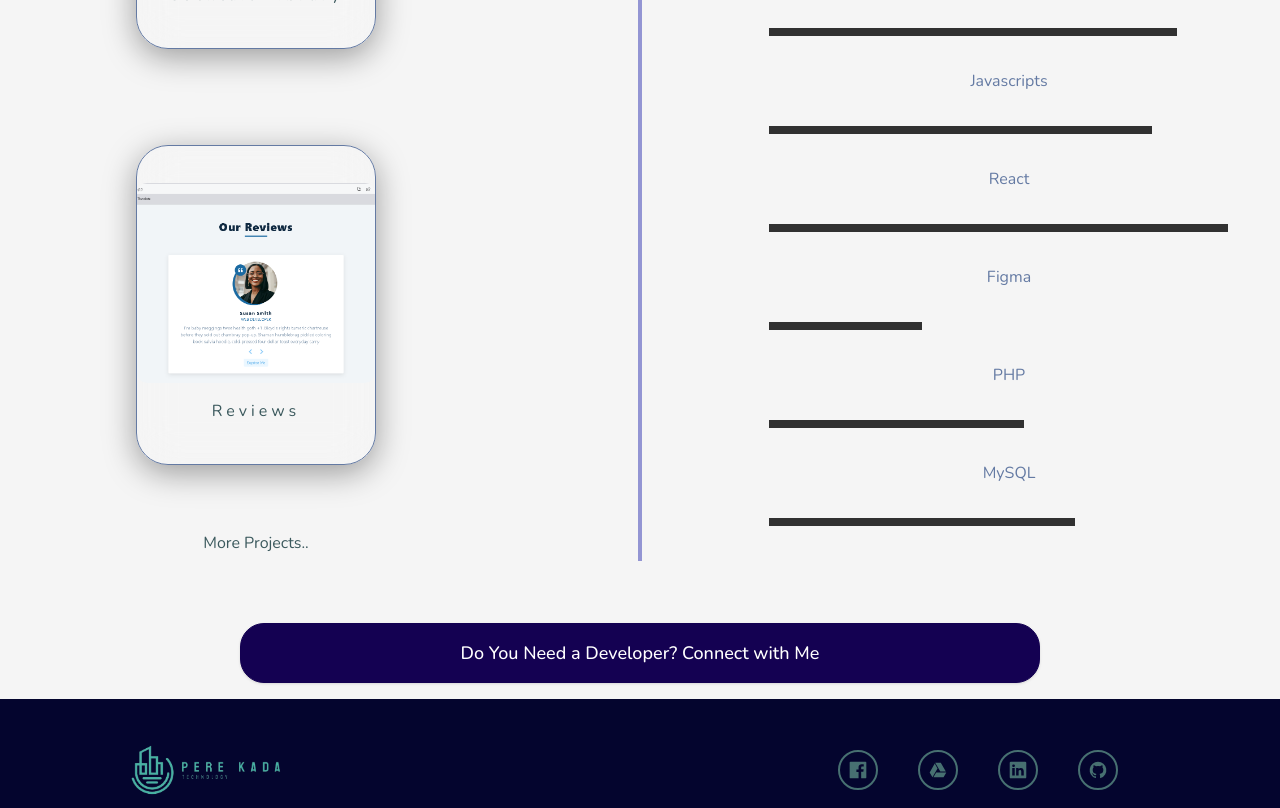
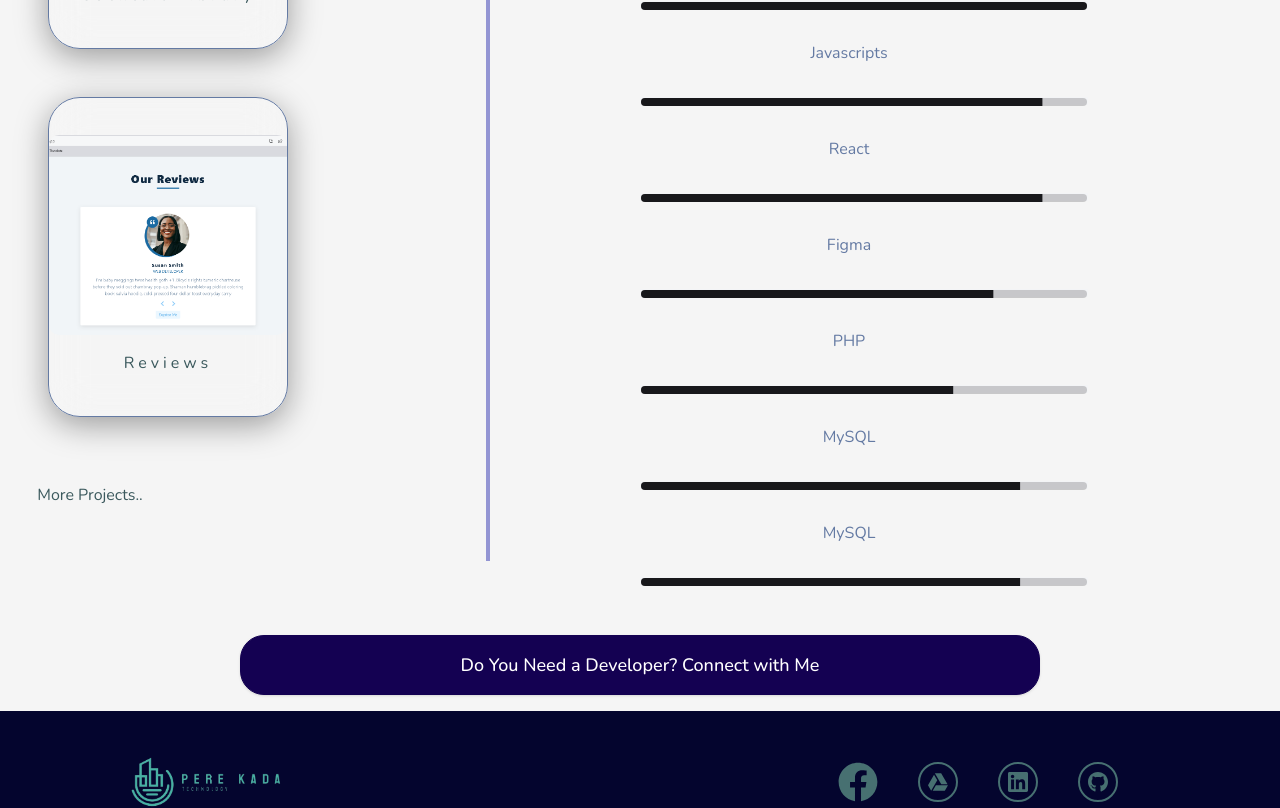
Before and after one commit to Perekada/portfolio, a Next.js app: page / in a window 1280 px wide. Shown: the part 700-1508 px from the top of the page. Built offline with nearby package versions, Linux system fonts and the light colour scheme; a web font is replaced by a local one.

Commit message:
Edna Moad

```diff
--- a/app/App.css
+++ b/app/App.css
@@ -410,19 +410,7 @@ li {
 
 
 /* Skills */
-.about-skills {
-    background-color: whitesmoke;
-    border: 1px solid whitesmoke;
-    height: 10px;
-    list-style: none;
-}
 
-.about-skills-html {
-    width: 0;
-    height: 100%;
-    background-color: #313131;
-    animation: html 5.5s linear forwards;
-}
 
 .about-skills-css {
     width: 0;
@@ -480,7 +468,7 @@ li {
 
 @keyframes javascripts {
     100% {
-        width: 75%;
+        width: 90%;
     }
 }
 
--- a/app/components/Footer.js
+++ b/app/components/Footer.tsx
@@ -1,13 +1,12 @@
 import React from 'react';
 import {
-	UilFacebook,
-	UilGoogleDrive,
-	UilLinkedin,
-	// UilJavaScript,
-	UilGithub,
-} from '@iconscout/react-unicons';
+	FaFacebook,
+	FaGoogleDrive,
+	FaLinkedin,
+	FaGithub,
+} from 'react-icons/fa';
 
-const Footer = () => {
+function Footer() {
 	return (
 		<>
 			<footer
@@ -26,10 +25,8 @@ const Footer = () => {
 					<h4>I can do all things through Christ who strengthens me</h4>
 				</div>
 				<div className='grid grid-flow-col gap-10 mr-0 ml-12 justify-center'>
-					<a
-						href='https://www.facebook.com/raeish.kada'
-						className='h-10 w-10 border-2 rounded-full border-[#477071] flex items-center p-2 justify-center'>
-						<UilFacebook
+					<a href='https://www.facebook.com/raeish.kada'>
+						<FaFacebook
 							className='h-10 w-10 bg-transparent'
 							color='#477071'
 						/>
@@ -37,7 +34,7 @@ const Footer = () => {
 					<a
 						href='https://drive.google.com/file/d/1IcidbSYAi7caIgGmUtKuL-1iuX29nhdw/view?usp=drivesdk'
 						className='h-10 w-10 border-2 rounded-full border-[#477071] flex items-center p-2 justify-center'>
-						<UilGoogleDrive
+						<FaGoogleDrive
 							className='h-10 w-10 bg-transparent'
 							color='#477071'
 						/>
@@ -45,7 +42,7 @@ const Footer = () => {
 					<a
 						href='https://www.linkedin.com/in/joel-kada-191340143'
 						className='h-10 w-10 border-2 rounded-full border-[#477071] flex items-center p-2 justify-center'>
-						<UilLinkedin
+						<FaLinkedin
 							className='h-10 w-10 bg-transparent'
 							color='#477071'
 						/>
@@ -54,7 +51,7 @@ const Footer = () => {
 					<a
 						href='https://github.com/Perekada'
 						className='h-10 w-10 border-2 rounded-full border-[#477071] flex items-center p-2 justify-center'>
-						<UilGithub
+						<FaGithub
 							className='h-10 w-10 bg-transparent'
 							color='#477071'
 						/>
@@ -67,6 +64,6 @@ const Footer = () => {
 			</footer>
 		</>
 	);
-};
+}
 
 export default Footer;
--- a/app/components/Home.tsx
+++ b/app/components/Home.tsx
@@ -9,12 +9,20 @@ import { projects } from './workData';
 import Link from 'next/link';
 import { Button } from '@/components/ui/button';
 import { Separator } from '@/components/ui/separator';
+import { motion } from 'framer-motion';
 
 export default function Home() {
 	// const { openModal } = useGlobal();
 	const { active, setActive } = useGlobal();
 	const projectList = projects.slice(0, 2);
 	return (
+		<motion.main
+      initial={{ opacity: 0, scale: 0.9 }}
+      animate={{ opacity: 1, scale: 1 }}
+      transition={{ duration: 0.5 }}
+
+    >
+
 		<div className=' mt-16 flex flex-col items-center'>
 			<section className='img-container'>
 				<Image
@@ -87,7 +95,7 @@ export default function Home() {
 					justifyContent: 'space-between',
 					gap: '2rem',
 				}}>
-				<span>
+				<div>
 					{projectList.map((project: any) => {
 						const { id, img, text, url } = project;
 						return (
@@ -110,14 +118,14 @@ export default function Home() {
 					<button className='more-btn'>
 						<Link href='works'>More Projects..</Link>
 					</button>
-				</span>
+				</div>
 				<Separator
 					orientation='vertical'
 					className='h-[880px] w-1 bg-[#9395D3]'
 				/>
-				<span>
+				<div className='w-[50%]'>
 					<LoadingBars />
-				</span>
+				</div>
 			</section>
 			<section>
 				<Button
@@ -130,5 +138,6 @@ export default function Home() {
 				</Button>
 			</section>
 		</div>
+					</motion.main>
 	);
 }
--- a/app/components/PageTransition.tsx
+++ b/app/components/PageTransition.tsx
@@ -17,7 +17,7 @@ const PageTransition = ({ children }: { children: ReactNode }) => {
 				initial='hidden'
 				animate='enter'
 				exit='exit'
-				transition={{ type: 'tween', duration: 0.8 }}
+				transition={{ type: 'tween', duration: 1 }}
                 className='min-h-screen'>
 				{children}
 			</motion.div>
--- a/app/components/loadingBars.js
+++ /dev/null
@@ -1,44 +0,0 @@
-import React from 'react'
-
-const LoadingBars = () => {
-  return (
-		<div className='about-explain_skills'>
-			<h6>SKILLS</h6>
-			<p>
-				Here is a list of my tech stacks and my level of mastery on a scale of zero to one hundred. As yoy can see, I am almost expertly proficient in all.
-			</p>
-			<ul className='about-explain_skills_bio'>
-				<li>HTML5</li>
-				<div className='about-skills'>
-					<div className='about-skills-html'></div>
-				</div>
-				<li>Css</li>
-				<div className='about-skills'>
-					<div className='about-skills-css'></div>
-				</div>
-				<li>Javascripts</li>
-				<div className='about-skills'>
-					<div className='about-skills-javascripts'></div>
-				</div>
-				<li>React</li>
-				<div className='about-skills'>
-					<div className='about-skills-react'></div>
-				</div>
-				<li>Figma</li>
-				<div className='about-skills'>
-					<div className='about-skills-figma'></div>
-				</div>
-				<li>PHP</li>
-				<div className='about-skills'>
-					<div className='about-skills-php'></div>
-				</div>
-				<li>MySQL</li>
-				<div className='about-skills'>
-					<div className='about-skills-mysql'></div>
-				</div>
-			</ul>
-		</div>
-	);
-}
-
-export default LoadingBars
--- /dev/null
+++ b/app/components/loadingBars.tsx
@@ -0,0 +1,58 @@
+'use client';
+import { motion } from 'framer-motion';
+import { Progress } from '@/components/ui/progress';
+import React from 'react';
+
+const LoadingBars = () => {
+	return (
+		<div className='about-explain_skills flex flex-col w-full'>
+			<h6>SKILLS</h6>
+			<p>
+				Here is a list of my tech stacks and my level of mastery on a scale of
+				zero to one hundred. As yoy can see, I am almost expertly proficient in
+				all.
+			</p>
+			<ul className='flex-grow-3 flex justify-center  w-[70%] align-middle list-none'>
+				<div className='flex flex-col gap-8 w-full'>
+					<li>HTML5</li>
+					<div className='bg-gray-100 border border-gray-100 h-2'>
+						<Progress value={100} />
+					</div>
+					<li>Css</li>
+					<div className='bg-gray-100 border border-gray-100 h-2'>
+						<Progress value={100} />
+					</div>
+					<li>Javascripts</li>
+					<div className='bg-gray-100 border border-gray-100 h-2'>
+						<Progress
+							value={90}
+							// className=' h-full bg-[#313131] animate-[javascripts.5s_linear_forwards]'
+						/>
+					</div>
+					<li>React</li>
+					<div className='bg-gray-100 border border-gray-100 h-2'>
+						<Progress value={90} />
+					</div>
+					<li>Figma</li>
+					<div className='bg-gray-100 border border-gray-100 h-2'>
+						<Progress value={79} />
+					</div>
+					<li>PHP</li>
+					<div className='bg-gray-100 border border-gray-100 h-2'>
+						<Progress value={70} />
+					</div>
+					<li>MySQL</li>
+					<div className='bg-gray-100 border border-gray-100 h-2'>
+						<Progress value={85} />
+					</div>
+					<li>MySQL</li>
+					<div className='bg-gray-100 border border-gray-100 h-2'>
+						<Progress value={85} />
+					</div>
+				</div>
+			</ul>
+		</div>
+	);
+};
+
+export default LoadingBars;
--- a/app/layout.tsx
+++ b/app/layout.tsx
@@ -5,6 +5,7 @@ import { Navbar } from './components/Navbar';
 import Footer from './components/Footer';
 import './globals.css';
 import { AppProvider } from './Context';
+import PageTransition from './components/PageTransition';
 
 const Playwrite = localFont({
 	src: '/fonts/PlaywriteNZGuides-Regular.ttf',
@@ -37,9 +38,11 @@ export default function RootLayout({
 				className={`${Playwrite_NZ_Font.variable} ${nunito.className} ${Playwrite.className}`}>
 				<AppProvider>
 					<Navbar />
+					<PageTransition>
 					<div className='mt-40'>
 					{children}
 					</div>
+					</PageTransition>
 					<Footer />
 				</AppProvider>
 			</body>
--- a/package.json
+++ b/package.json
@@ -21,6 +21,7 @@
     "next": "15.5.4",
     "react": "19.1.0",
     "react-dom": "19.1.0",
+    "react-icons": "^5.5.0",
     "shadcn": "^3.5.0",
     "tailwind-merge": "^3.4.0"
   },
```
Also changed, not shown: 1 other file (tests, documents, lock files or other folders).
